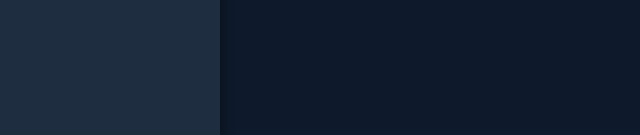
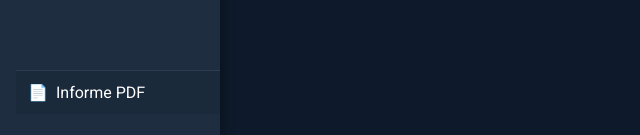
Before and after one commit to AlonsoL-bit/Infratech-S.A, an Angular app in the folder infratech-S.A/: page / in a window 1280 px wide. Shown: the part 662-797 px from the top of the page, without its empty margins (0-640 px from the left). Built offline with nearby package versions, Linux system fonts and the light colour scheme.

Commit message:
boton en sideebar para generar informe pdf completo de incidentes

```diff
--- a/infratech-S.A/package.json
+++ b/infratech-S.A/package.json
@@ -21,6 +21,8 @@
     "@angular/platform-browser-dynamic": "^19.2.0",
     "@angular/router": "^19.2.0",
     "chart.js": "^4.4.9",
+    "jspdf": "^3.0.1",
+    "jspdf-autotable": "^5.0.2",
     "ng2-charts": "^4.1.1",
     "rxjs": "~7.8.0",
     "tslib": "^2.3.0",
--- a/infratech-S.A/src/app/layout/sidebar/sidebar.component.css
+++ b/infratech-S.A/src/app/layout/sidebar/sidebar.component.css
@@ -48,3 +48,21 @@
   background-color: #2d5ca6;
   color: #ffffff;
 }
+
+.pdf-sidebar {
+  position: absolute;
+  bottom: 1rem;
+  width: 100%;
+  cursor: pointer;
+  padding: 0.75rem;
+  display: flex;
+  align-items: center;
+  gap: 0.5rem;
+  background-color: #1a2a3a;
+  border-top: 1px solid #2c3e50;
+  color: #fff;
+}
+
+.pdf-sidebar:hover {
+  background-color: #2c3e50;
+}
--- a/infratech-S.A/src/app/layout/sidebar/sidebar.component.html
+++ b/infratech-S.A/src/app/layout/sidebar/sidebar.component.html
@@ -25,5 +25,11 @@
         <span class="label" *ngIf="visible"> Estadísticas</span>
       </a>
     </li>
+    <li class="pdf-sidebar" (click)="descargarInformePDF()">
+      <span class="icon">📄</span>
+      <span class="label">Informe PDF</span>
+    </li>
+
   </ul>
+
 </nav>
--- a/infratech-S.A/src/app/layout/sidebar/sidebar.component.ts
+++ b/infratech-S.A/src/app/layout/sidebar/sidebar.component.ts
@@ -2,6 +2,8 @@ import { Component } from '@angular/core';
 import { CommonModule } from '@angular/common';
 import { RouterModule } from '@angular/router';
 import { IncidentService } from '../../incident/services/incident.service';
+import { generarPDF } from '../../utils/pdf-utils';
+
 
 @Component({
   selector: 'app-sidebar',
@@ -10,9 +12,18 @@ import { IncidentService } from '../../incident/services/incident.service';
   templateUrl: './sidebar.component.html',
   styleUrls: ['./sidebar.component.css'],
 })
+
+
 export class SidebarComponent {
   visible = false;
   cantidad = 0;
+
+
+  descargarInformePDF() {
+    this.incidentService.incidentes$.subscribe(incidentes => {
+      generarPDF('Informe completo de incidentes', incidentes);
+    }).unsubscribe();
+  }
 
   constructor(private incidentService: IncidentService) {
     this.incidentService.incidentes$.subscribe((data) => {
--- /dev/null
+++ b/infratech-S.A/src/app/utils/pdf-utils.ts
@@ -0,0 +1,26 @@
+import jsPDF from 'jspdf';
+import autoTable from 'jspdf-autotable';
+
+export function generarPDF(titulo: string, incidentes: any[]) {
+  const doc = new jsPDF();
+
+  doc.setFontSize(18);
+  doc.text(titulo, 14, 20);
+
+  autoTable(doc, {
+    startY: 30,
+    head: [['Tipo', 'Área', 'Descripción', 'Estado', 'Prioridad', 'Responsable', 'Fecha']],
+    body: incidentes.map(i => [
+      i.tipo,
+      i.area,
+      i.descripcion,
+      i.estado,
+      i.prioridad,
+      i.responsable,
+      new Date(i.fecha).toLocaleString()
+    ]),
+    styles: { fontSize: 10 },
+  });
+
+  doc.save(`${titulo.replace(/\s+/g, '_')}.pdf`);
+}
```
Also changed, not shown: 1 other file (tests, documents, lock files or other folders).
